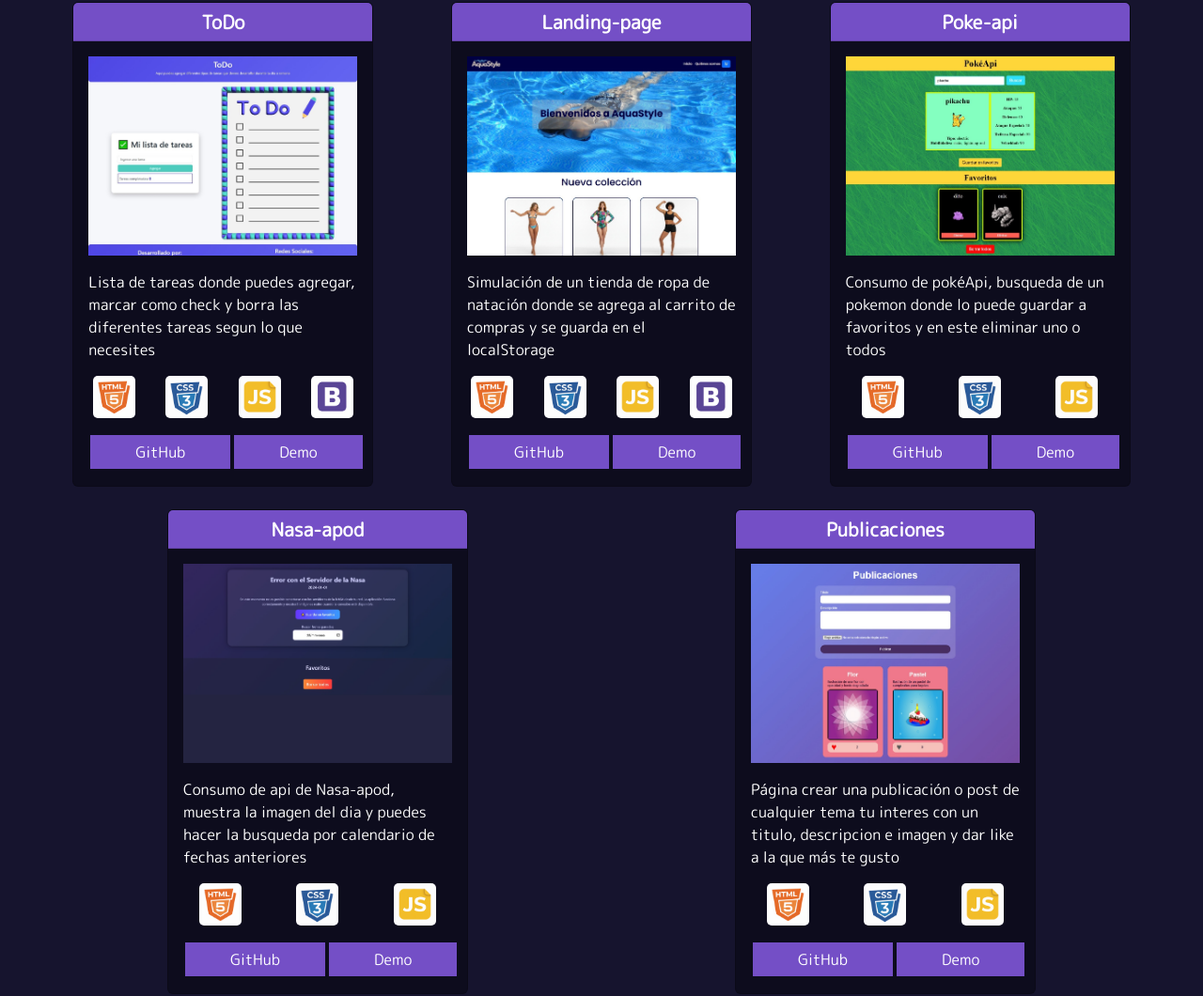
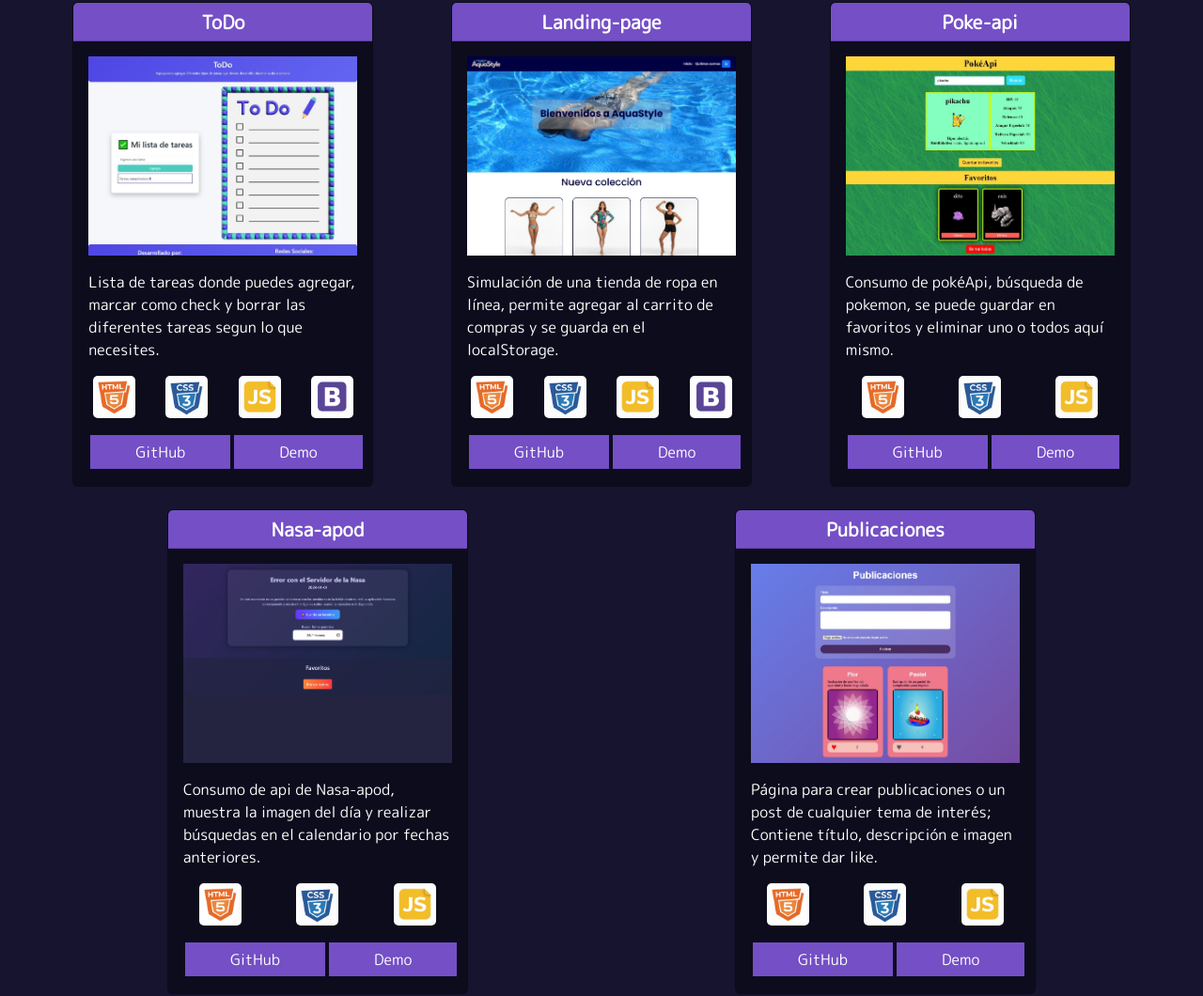
Before and after one commit to AngieLi98/portafolio-angie, a plain HTML site: page index.html in a window 1280 px wide. Shown: the part 1371-2431 px from the top of the page at 94% size. Drawn offline with nearby package versions, Linux system fonts and the light colour scheme.

Commit message:
correcciones

```diff
--- a/index.html
+++ b/index.html
@@ -51,7 +51,7 @@
         <section id="inicio">
             <div class="overlay">
                 <h1>Aprendes para crear y creas para aprender</h1>
-                <p>Hola, soy Angie Liceth Alarcón, Desarrolladora Fullstack con formación en Tecnología en Producción de Multimedia. Me apasiona todo lo relacionado con la programación y el diseño web, especialmente la creación de aplicaciones web interactivas y sitios web escalables, donde integro conocimientos técnicos, creatividad y buenas prácticas de diseño.</p>
+                <p>Hola, soy Angie Liceth Alarcón Echeverri, Desarrolladora Fullstack con formación en Tecnología en Producción de Multimedia. Me apasiona todo lo relacionado con la programación y el diseño web, especialmente la creación de aplicaciones web interactivas y sitios web escalables, donde integro conocimientos técnicos, creatividad y buenas prácticas de diseño.</p>
             </div>
         </section>
     </header>
@@ -77,7 +77,7 @@
                     </div>
                     <img src="IMG/to_do.jpeg" class="card-img-top" alt="imagen-to_do">
                     <div class="card-body">
-                        <p>Lista de tareas donde puedes agregar, marcar como check y borra las diferentes tareas segun lo que necesites</p>
+                        <p>Lista de tareas donde puedes agregar, marcar como check y borrar las diferentes tareas segun lo que necesites.</p>
                         <ul class="d-flex flex-row justify-content-around gap-4 ps-0">
                             <li><img class="herramienta" src="IMG/logo-html.png" alt="logo-html"></li>
                             <li><img class="herramienta" src="IMG/logo-css.png" alt="logo-css"></li>
@@ -96,7 +96,7 @@
                     </div>
                     <img src="IMG/landing-page.jpeg" class="card-img-top" alt="imagen-landing-page">
                     <div class="card-body">
-                        <p>Simulación de un tienda de ropa de natación donde se agrega al carrito de compras y se guarda en el localStorage</p>
+                        <p>Simulación de una tienda de ropa en línea, permite agregar al carrito de compras y se guarda en el localStorage.</p>
                         <ul class="d-flex flex-row justify-content-around gap-4 ps-0">
                             <li><img class="herramienta" src="IMG/logo-html.png" alt="logo-html"></li>
                             <li><img class="herramienta" src="IMG/logo-css.png" alt="logo-css"></li>
@@ -115,7 +115,7 @@
                     </div>
                     <img src="IMG/poke-api.jpeg" class="card-img-top" alt="imagen-poke-api">
                     <div class="card-body">
-                        <p>Consumo de pokéApi, busqueda de un pokemon donde lo puede guardar a favoritos y en este eliminar uno o todos</p>
+                        <p>Consumo de pokéApi, búsqueda de pokemon, se puede guardar en favoritos y eliminar uno o todos aquí mismo.</p>
                         <ul class="d-flex flex-row justify-content-around gap-4 ps-0">
                             <li><img class="herramienta" src="IMG/logo-html.png" alt="logo-html"></li>
                             <li><img class="herramienta" src="IMG/logo-css.png" alt="logo-css"></li>
@@ -133,14 +133,14 @@
                     </div>
                     <img src="IMG/nasa_apod.png" class="card-img-top" alt="imagen-nasa_apod">
                     <div class="card-body">
-                        <p>Consumo de api de Nasa-apod, muestra la imagen del dia y puedes hacer la busqueda por calendario de fechas anteriores</p>
+                        <p>Consumo de api de Nasa-apod, muestra la imagen del día y realizar búsquedas en el calendario por fechas anteriores.</p>
                         <ul class="d-flex flex-row justify-content-around gap-4 ps-0">
                             <li><img class="herramienta" src="IMG/logo-html.png" alt="logo-html"></li>
                             <li><img class="herramienta" src="IMG/logo-css.png" alt="logo-css"></li>
                             <li><img class="herramienta" src="IMG/logo-js.png" alt="logo-js"></li>
                         </ul>
                         <div class="d-flex justify-content-between">
-                            <button type="button" class="btn btn-card px-5"><a href="https://github.com/AngieLi98/lab-nasa-apod">GitHub</a></button>
+                            <button type="button" class="btn btn-card px-5"><a href="https://github.com/AngieLi98/nasa-apod">GitHub</a></button>
                             <button type="button" class="btn btn-card px-5"><a href="https://angieli98.github.io/nasa-apod/">Demo</a></button>
                         </div>
                     </div>
@@ -151,7 +151,7 @@
                     </div>
                     <img src="IMG/publicaciones.jpeg" class="card-img-top" alt="imagen-publicacione">
                     <div class="card-body">
-                        <p>Página crear una publicación o post de cualquier tema tu interes con un titulo, descripcion e imagen y dar like a la que más te gusto</p>
+                        <p>Página para crear publicaciones o un post de cualquier tema de interés; Contiene título, descripción e imagen y permite dar like.</p>
                         <ul class="d-flex flex-row justify-content-around gap-4 ps-0">
                             <li><img class="herramienta" src="IMG/logo-html.png" alt="logo-html"></li>
                             <li><img class="herramienta" src="IMG/logo-css.png" alt="logo-css"></li>
```
